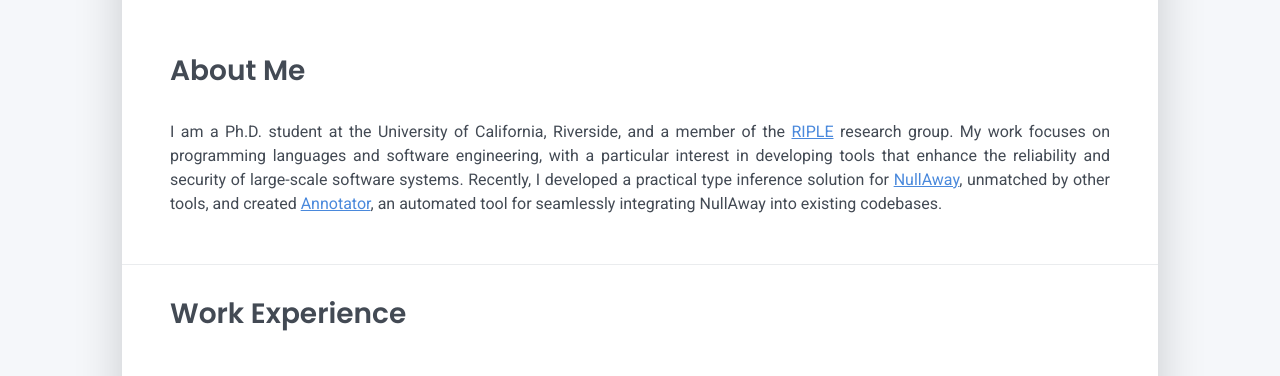
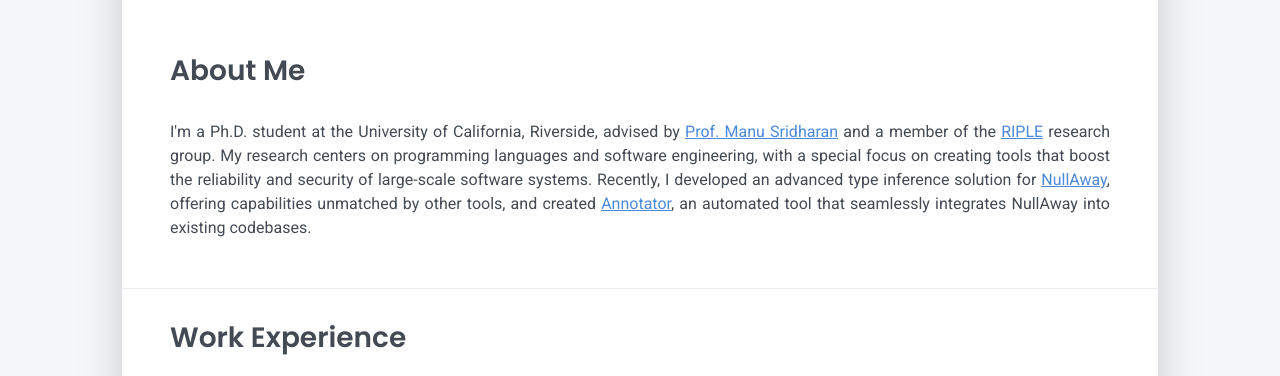
Before and after one commit to nimakarimipour/nimakarimipour.github.io, a plain HTML site: page index.html in a window 1280 px wide. Shown: the part 416-792 px from the top of the page. Drawn offline with Linux system fonts and the light colour scheme.

Commit message:
add advisor info

```diff
--- a/index.html
+++ b/index.html
@@ -91,13 +91,14 @@
             <div class="col-md-12" style="text-align: justify;">
               <h2 class="h3 mb-3">About Me</h2>
               <p>
-                I am a Ph.D. student at the University of California, Riverside, and a member of the <a
-                  href="https://riple.cs.ucr.edu/">RIPLE</a> research group. My work focuses on programming languages
-                and software engineering, with a particular interest in developing tools that enhance the reliability
-                and security of large-scale software systems. Recently, I developed a practical type inference solution
-                for <a href="https://www.uber.com/blog/nullaway/">NullAway</a>, unmatched by other tools, and created <a
-                  href="https://github.com/ucr-riple/NullAwayAnnotator">Annotator</a>, an automated tool for seamlessly
-                integrating NullAway into existing codebases.
+                I'm a Ph.D. student at the University of California, Riverside, advised by <a
+                  href="https://manu.sridharan.net">Prof. Manu Sridharan</a> and a member of the <a
+                  href="https://riple.cs.ucr.edu/">RIPLE</a> research group. My research centers on programming
+                languages and software engineering, with a special focus on creating tools that boost the reliability
+                and security of large-scale software systems. Recently, I developed an advanced type inference solution
+                for <a href="https://www.uber.com/blog/nullaway/">NullAway</a>, offering capabilities unmatched by other
+                tools, and created <a href="https://github.com/ucr-riple/NullAwayAnnotator">Annotator</a>, an automated
+                tool that seamlessly integrates NullAway into existing codebases.
               </p>
             </div>
           </div>
@@ -142,7 +143,9 @@
             <div class="timeline-card timeline-card-primary card shadow-sm">
               <div class="card-body">
                 <div class="h5 mb-1">Practical Inference of Nullability Types<span class="text-muted h6"> at
-                  <a href="https://conf.researchr.org/home/fse-2023" style="color: gray;">FSE</a>  <a href="https://2023.esec-fse.org/details/fse-2023-research-papers/85/Practical-Inference-of-Nullability-Types">(Watch Talk)</a></span></div>
+                    <a href="https://conf.researchr.org/home/fse-2023" style="color: gray;">FSE</a> <a
+                      href="https://2023.esec-fse.org/details/fse-2023-research-papers/85/Practical-Inference-of-Nullability-Types">(Watch
+                      Talk)</a></span></div>
                 <div class="text-muted text-small mb-2">2023</div>
                 <div>
                   Nima Karimipour, Justin Pham, Lazaro Clapp, and Manu Sridharan. Practical Inference of Nullability
```
